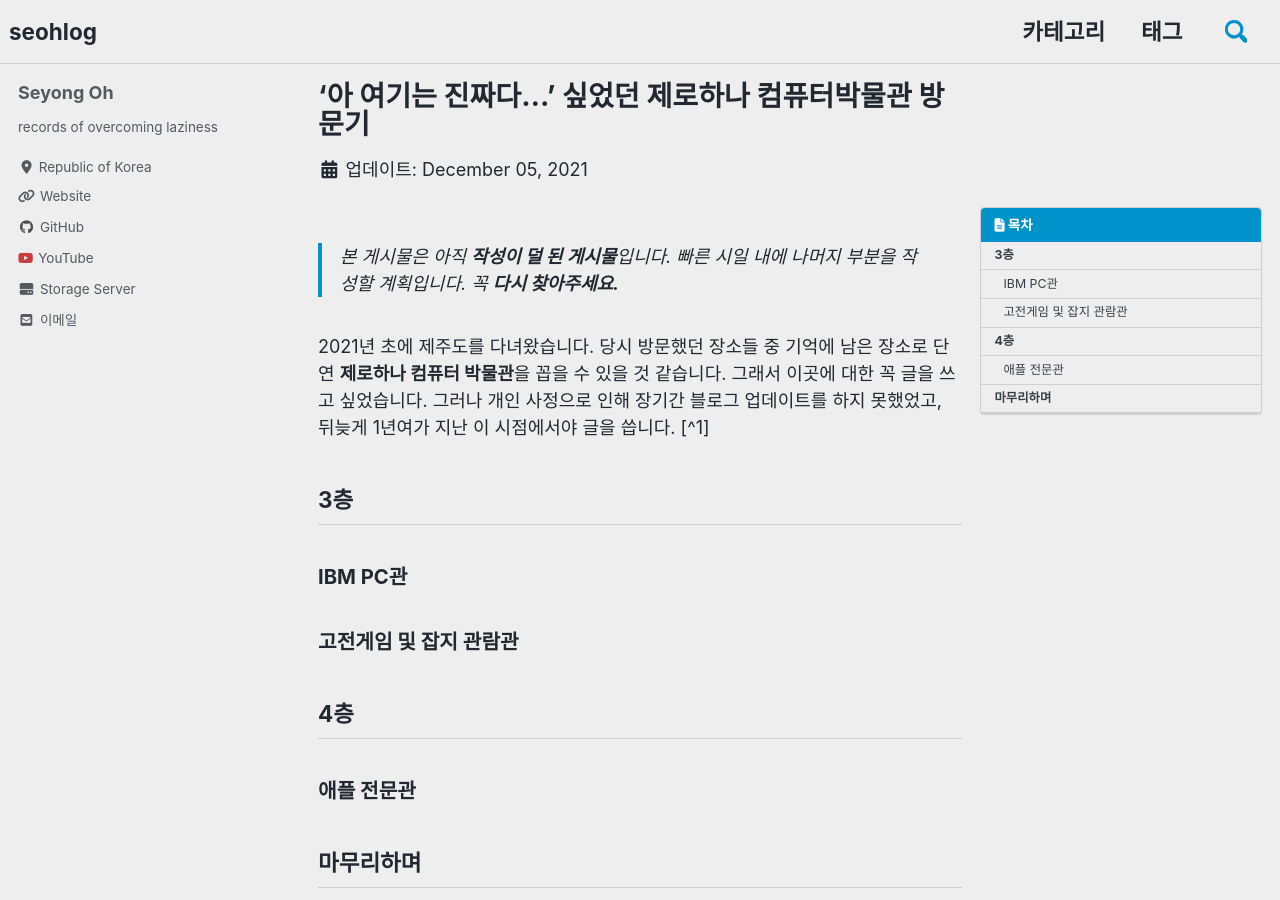
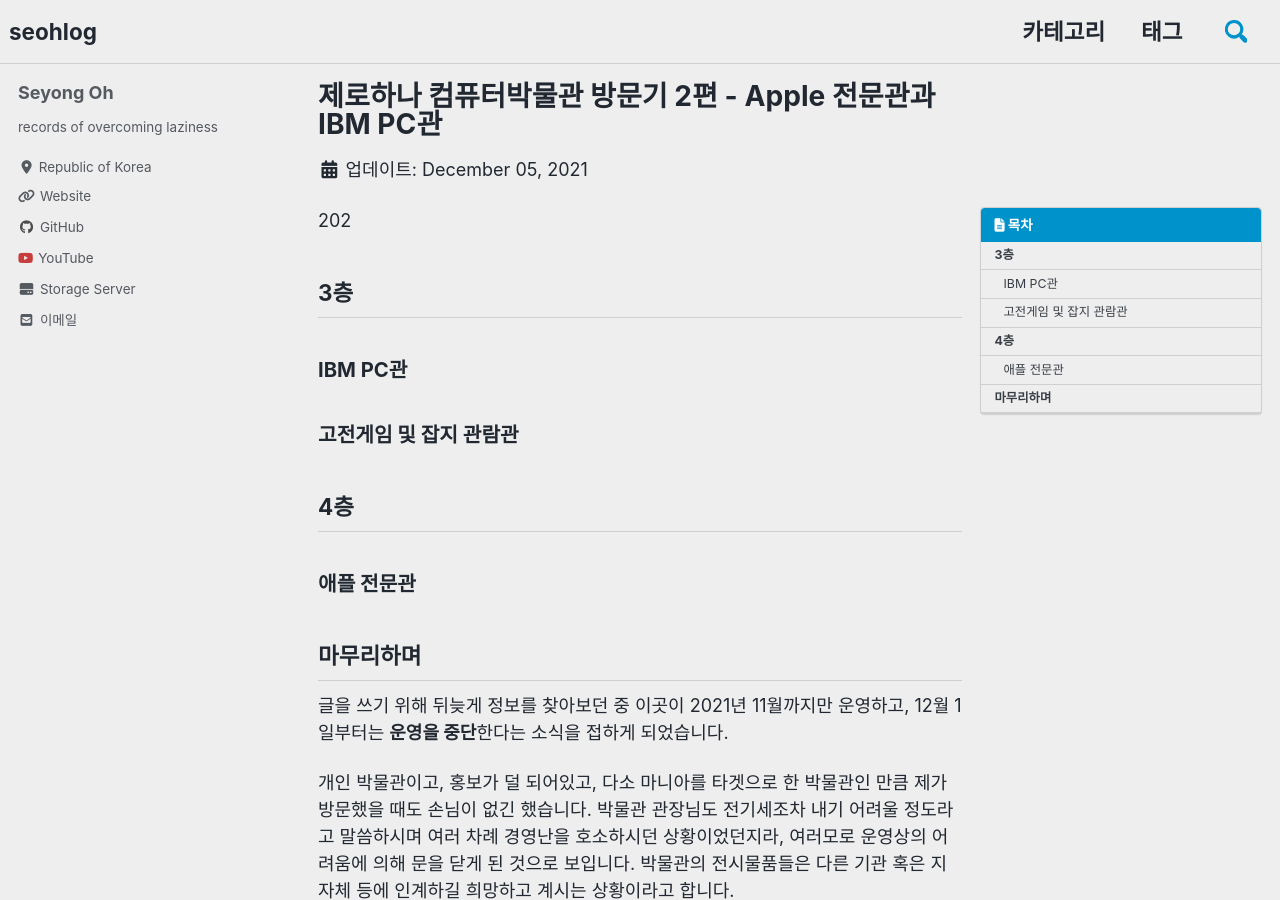
Before and after one commit to ohseyong/ohseyong.github.io, a Jekyll site: the page built from _posts/2022-08-31-zerohana-museum-2.md, in a window 1280 px wide and 900 px high. Built offline with Jekyll 4.4.1, drawn with Linux system fonts in a browser that asks for light colours; cached includes are drawn as plain includes; nearby versions of some CDN libraries; comment, search, counter and statistics services are not loaded.

Commit message:
Update 2022-08-31-zerohana-museum-2.md

```diff
--- a/_posts/2022-08-31-zerohana-museum-2.md
+++ b/_posts/2022-08-31-zerohana-museum-2.md
@@ -1,5 +1,5 @@
 ---
-title: "'아 여기는 진짜다...' 싶었던 제로하나 컴퓨터박물관 방문기"
+title: "제로하나 컴퓨터박물관 방문기 2편 - Apple 전문관과 IBM PC관"
 excerpt: "최초의 IBM PC, 수많은 역사적 8비트 컴퓨터들부터 Apple II, Macintosh를 비롯한 애플의 살아있는 역사, Thinkpad 시리즈와 예전에 사용했던 소형 전자기기들을 직접 마음대로 만져보고 경험할 수 있는 제로하나 컴퓨터박물관을 방문한 후기입니다."
 date: 2021-12-06 06:00:00 +0900
 categories: review
@@ -13,11 +13,8 @@
 ---
 
 
->본 게시물은 아직 **작성이 덜 된 게시물**입니다. 빠른 시일 내에 나머지 부분을 작성할 계획입니다. 꼭 **다시 찾아주세요.**
 
-2021년 초에 제주도를 다녀왔습니다. 당시 방문했던 장소들 중 기억에 남은 장소로 단연 **제로하나 컴퓨터 박물관**을 꼽을 수 있을 것 같습니다. 그래서 이곳에 대한 꼭 글을 쓰고 싶었습니다. 그러나 개인 사정으로 인해 장기간 블로그 업데이트를 하지 못했었고, 뒤늦게 1년여가 지난 이 시점에서야 글을 씁니다. [^1]
-
-
+202
 
 
 
```
